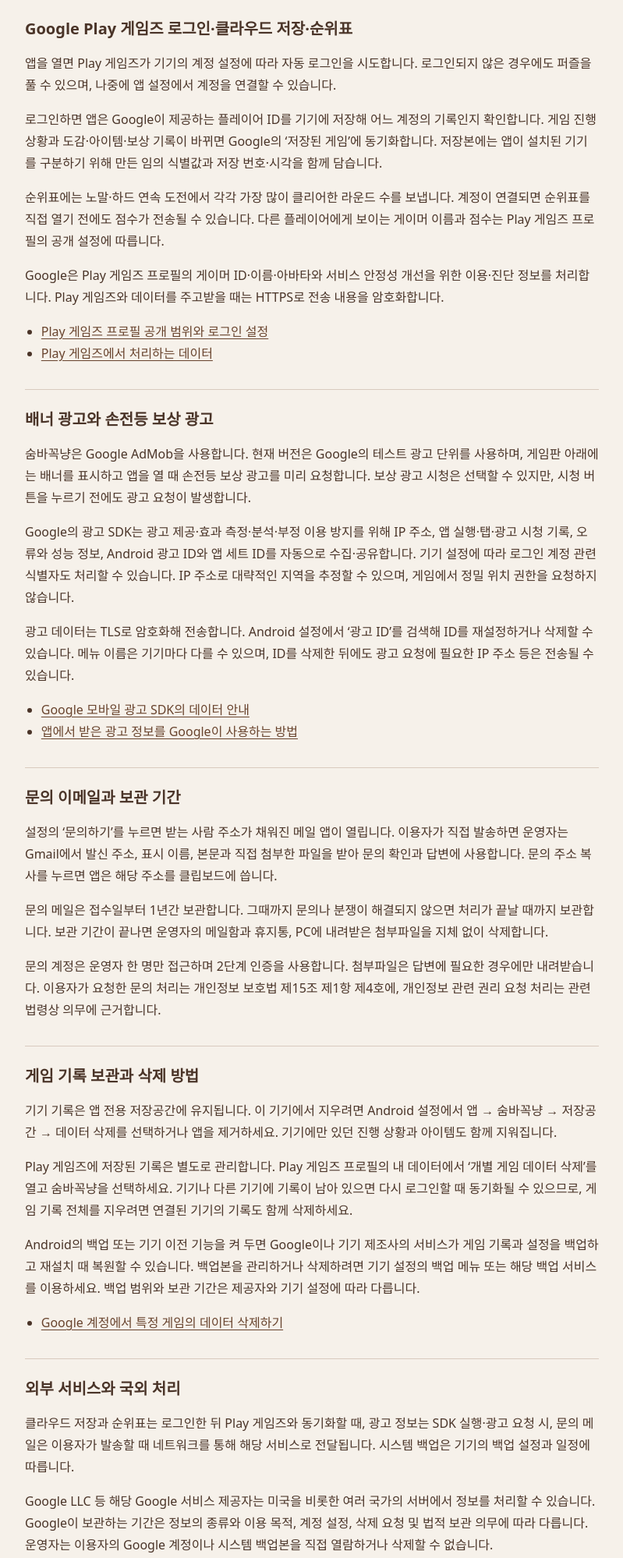
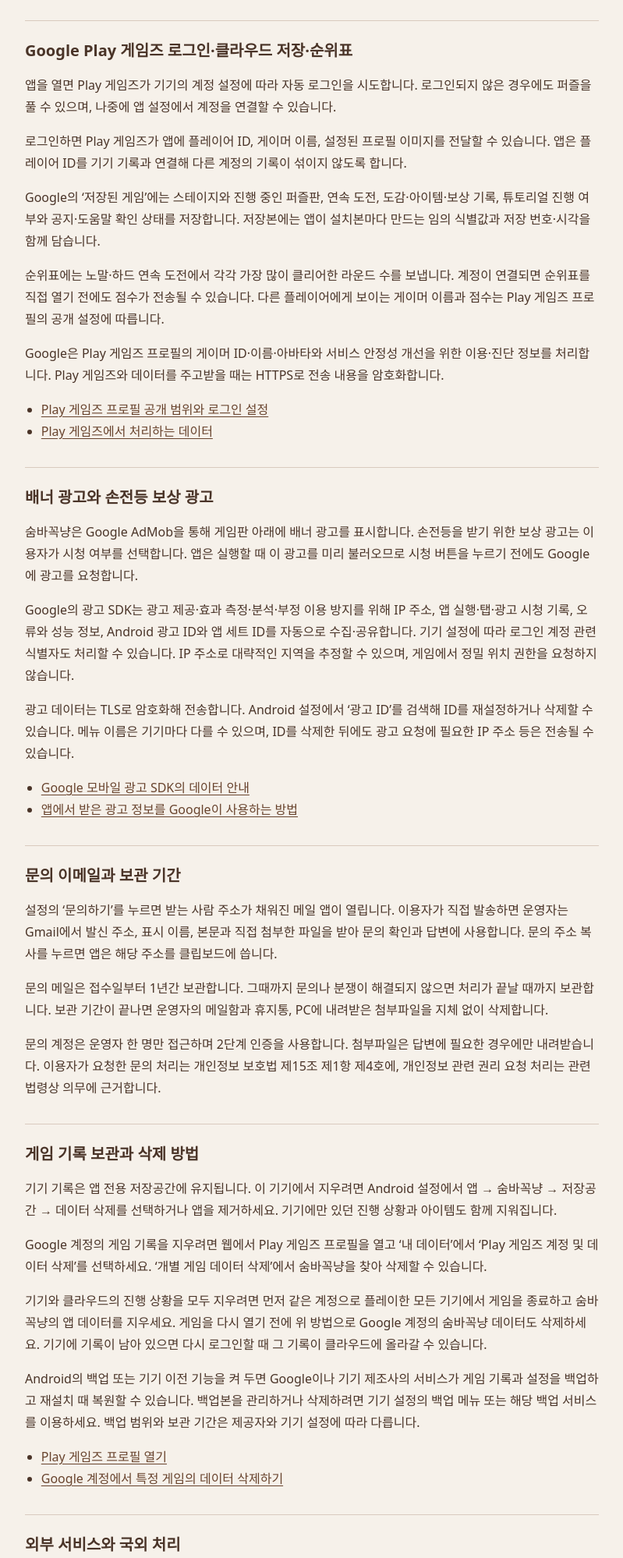
Before and after one commit to devnel-dev/devnel-dev.github.io, a plain HTML site: page wherecat/privacy-policy/index.html in a window 1280 px wide. Shown: the part 560-2558 px from the top of the page at 78% size, without its empty margins (240-1039 px from the left). Drawn offline with Linux system fonts and the light colour scheme.

Commit message:
Update index.html

```diff
--- a/wherecat/privacy-policy/index.html
+++ b/wherecat/privacy-policy/index.html
@@ -22,7 +22,7 @@
 <header>
 <h1>숨바꼭냥 개인정보처리방침</h1>
 <p>시행일 2026년 11월 28일</p>
-<p>Devnel(앱 내 표기 Devnel Studio)은 국내 만 16세 이상 청소년과 성인을 대상으로 Android 게임 숨바꼭냥을 운영합니다. 별도 회원가입 없이 퍼즐을 풀 수 있습니다. 게임 기록은 먼저 기기에 저장되며, Google Play 게임즈에 로그인하면 진행 상황과 순위 기록이 Google로 전송됩니다.</p>
+<p>Devnel(앱 내 표기 Devnel Studio)은 국내 만 16세 이상 청소년과 성인을 대상으로 Android 게임 숨바꼭냥을 운영합니다. 별도 회원가입 없이 퍼즐을 풀 수 있습니다. 게임 기록은 기기에 저장합니다. Google Play 게임즈에 로그인하면 진행 상황과 순위 기록을 동기화합니다. 앱을 열 때는 로그인 여부와 관계없이 Google에 광고를 요청합니다.</p>
 </header>
 <section>
 <h2>기기에 저장하는 게임 기록</h2>
@@ -33,7 +33,8 @@
 <section>
 <h2>Google Play 게임즈 로그인·클라우드 저장·순위표</h2>
 <p>앱을 열면 Play 게임즈가 기기의 계정 설정에 따라 자동 로그인을 시도합니다. 로그인되지 않은 경우에도 퍼즐을 풀 수 있으며, 나중에 앱 설정에서 계정을 연결할 수 있습니다.</p>
-<p>로그인하면 앱은 Google이 제공하는 플레이어 ID를 기기에 저장해 어느 계정의 기록인지 확인합니다. 게임 진행 상황과 도감·아이템·보상 기록이 바뀌면 Google의 ‘저장된 게임’에 동기화합니다. 저장본에는 앱이 설치된 기기를 구분하기 위해 만든 임의 식별값과 저장 번호·시각을 함께 담습니다.</p>
+<p>로그인하면 Play 게임즈가 앱에 플레이어 ID, 게이머 이름, 설정된 프로필 이미지를 전달할 수 있습니다. 앱은 플레이어 ID를 기기 기록과 연결해 다른 계정의 기록이 섞이지 않도록 합니다.</p>
+<p>Google의 ‘저장된 게임’에는 스테이지와 진행 중인 퍼즐판, 연속 도전, 도감·아이템·보상 기록, 튜토리얼 진행 여부와 공지·도움말 확인 상태를 저장합니다. 저장본에는 앱이 설치본마다 만드는 임의 식별값과 저장 번호·시각을 함께 담습니다.</p>
 <p>순위표에는 노말·하드 연속 도전에서 각각 가장 많이 클리어한 라운드 수를 보냅니다. 계정이 연결되면 순위표를 직접 열기 전에도 점수가 전송될 수 있습니다. 다른 플레이어에게 보이는 게이머 이름과 점수는 Play 게임즈 프로필의 공개 설정에 따릅니다.</p>
 <p>Google은 Play 게임즈 프로필의 게이머 ID·이름·아바타와 서비스 안정성 개선을 위한 이용·진단 정보를 처리합니다. Play 게임즈와 데이터를 주고받을 때는 HTTPS로 전송 내용을 암호화합니다.</p>
 <ul>
@@ -43,7 +44,7 @@
 </section>
 <section>
 <h2>배너 광고와 손전등 보상 광고</h2>
-<p>숨바꼭냥은 Google AdMob을 사용합니다. 현재 버전은 Google의 테스트 광고 단위를 사용하며, 게임판 아래에는 배너를 표시하고 앱을 열 때 손전등 보상 광고를 미리 요청합니다. 보상 광고 시청은 선택할 수 있지만, 시청 버튼을 누르기 전에도 광고 요청이 발생합니다.</p>
+<p>숨바꼭냥은 Google AdMob을 통해 게임판 아래에 배너 광고를 표시합니다. 손전등을 받기 위한 보상 광고는 이용자가 시청 여부를 선택합니다. 앱은 실행할 때 이 광고를 미리 불러오므로 시청 버튼을 누르기 전에도 Google에 광고를 요청합니다.</p>
 <p>Google의 광고 SDK는 광고 제공·효과 측정·분석·부정 이용 방지를 위해 IP 주소, 앱 실행·탭·광고 시청 기록, 오류와 성능 정보, Android 광고 ID와 앱 세트 ID를 자동으로 수집·공유합니다. 기기 설정에 따라 로그인 계정 관련 식별자도 처리할 수 있습니다. IP 주소로 대략적인 지역을 추정할 수 있으며, 게임에서 정밀 위치 권한을 요청하지 않습니다.</p>
 <p>광고 데이터는 TLS로 암호화해 전송합니다. Android 설정에서 ‘광고 ID’를 검색해 ID를 재설정하거나 삭제할 수 있습니다. 메뉴 이름은 기기마다 다를 수 있으며, ID를 삭제한 뒤에도 광고 요청에 필요한 IP 주소 등은 전송될 수 있습니다.</p>
 <ul>
@@ -60,9 +61,11 @@
 <section>
 <h2>게임 기록 보관과 삭제 방법</h2>
 <p>기기 기록은 앱 전용 저장공간에 유지됩니다. 이 기기에서 지우려면 Android 설정에서 앱 → 숨바꼭냥 → 저장공간 → 데이터 삭제를 선택하거나 앱을 제거하세요. 기기에만 있던 진행 상황과 아이템도 함께 지워집니다.</p>
-<p>Play 게임즈에 저장된 기록은 별도로 관리합니다. Play 게임즈 프로필의 내 데이터에서 ‘개별 게임 데이터 삭제’를 열고 숨바꼭냥을 선택하세요. 기기나 다른 기기에 기록이 남아 있으면 다시 로그인할 때 동기화될 수 있으므로, 게임 기록 전체를 지우려면 연결된 기기의 기록도 함께 삭제하세요.</p>
+<p>Google 계정의 게임 기록을 지우려면 웹에서 Play 게임즈 프로필을 열고 ‘내 데이터’에서 ‘Play 게임즈 계정 및 데이터 삭제’를 선택하세요. ‘개별 게임 데이터 삭제’에서 숨바꼭냥을 찾아 삭제할 수 있습니다.</p>
+<p>기기와 클라우드의 진행 상황을 모두 지우려면 먼저 같은 계정으로 플레이한 모든 기기에서 게임을 종료하고 숨바꼭냥의 앱 데이터를 지우세요. 게임을 다시 열기 전에 위 방법으로 Google 계정의 숨바꼭냥 데이터도 삭제하세요. 기기에 기록이 남아 있으면 다시 로그인할 때 그 기록이 클라우드에 올라갈 수 있습니다.</p>
 <p>Android의 백업 또는 기기 이전 기능을 켜 두면 Google이나 기기 제조사의 서비스가 게임 기록과 설정을 백업하고 재설치 때 복원할 수 있습니다. 백업본을 관리하거나 삭제하려면 기기 설정의 백업 메뉴 또는 해당 백업 서비스를 이용하세요. 백업 범위와 보관 기간은 제공자와 기기 설정에 따라 다릅니다.</p>
 <ul>
+<li><a href="https://play.google.com/games/profile">Play 게임즈 프로필 열기</a></li>
 <li><a href="https://support.google.com/googleplay/answer/9130646?hl=ko">Google 계정에서 특정 게임의 데이터 삭제하기</a></li>
 </ul>
 </section>
@@ -71,9 +74,11 @@
 <p>클라우드 저장과 순위표는 로그인한 뒤 Play 게임즈와 동기화할 때, 광고 정보는 SDK 실행·광고 요청 시, 문의 메일은 이용자가 발송할 때 네트워크를 통해 해당 서비스로 전달됩니다. 시스템 백업은 기기의 백업 설정과 일정에 따릅니다.</p>
 <p>Google LLC 등 해당 Google 서비스 제공자는 미국을 비롯한 여러 국가의 서버에서 정보를 처리할 수 있습니다. Google이 보관하는 기간은 정보의 종류와 이용 목적, 계정 설정, 삭제 요청 및 법적 보관 의무에 따라 다릅니다. 운영자는 이용자의 Google 계정이나 시스템 백업본을 직접 열람하거나 삭제할 수 없습니다.</p>
 <p>Play 게임즈 로그인을 사용하지 않으면 해당 계정의 클라우드 저장과 순위표를 이용할 수 없습니다. 문의 전송과 시스템 백업도 각각 선택할 수 있습니다. 광고 식별자 설정은 위 광고 항목에서 안내한 방법으로 관리할 수 있습니다.</p>
+<p>홈이나 설정에서 이 방침을 열면 브라우저가 GitHub Pages에 접속합니다. GitHub, Inc.는 사이트 보안을 위해 방문자의 IP 주소를 기록하고 보관하며, 미국 등에서 이를 처리할 수 있습니다. 브라우저를 실행할 수 없을 때는 앱에 저장된 방침을 보여줍니다.</p>
 <ul>
 <li><a href="https://policies.google.com/privacy?hl=ko">Google 개인정보처리방침 및 문의</a></li>
 <li><a href="https://policies.google.com/technologies/retention?hl=ko">Google의 데이터 보관·삭제 기준</a></li>
+<li><a href="https://docs.github.com/en/site-policy/privacy-policies/github-general-privacy-statement">GitHub의 개인정보 보관 및 문의</a></li>
 </ul>
 </section>
 <section>
```
